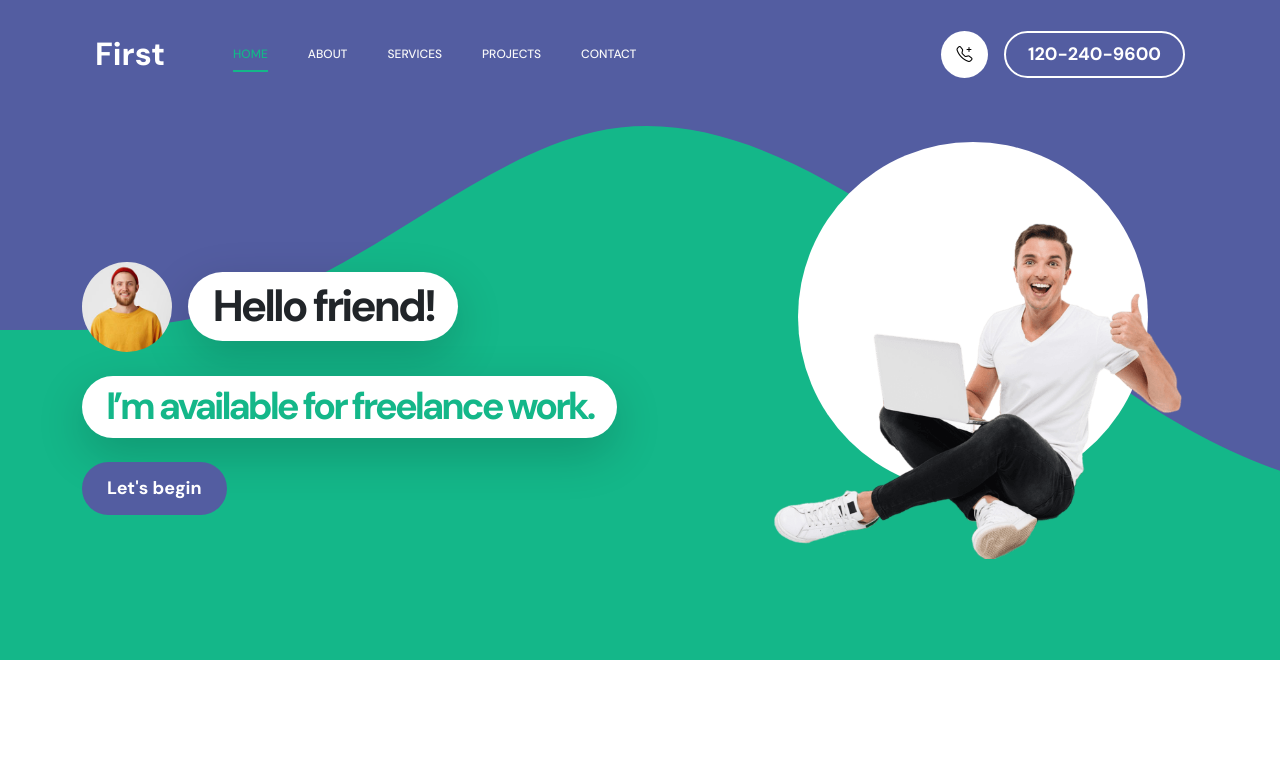
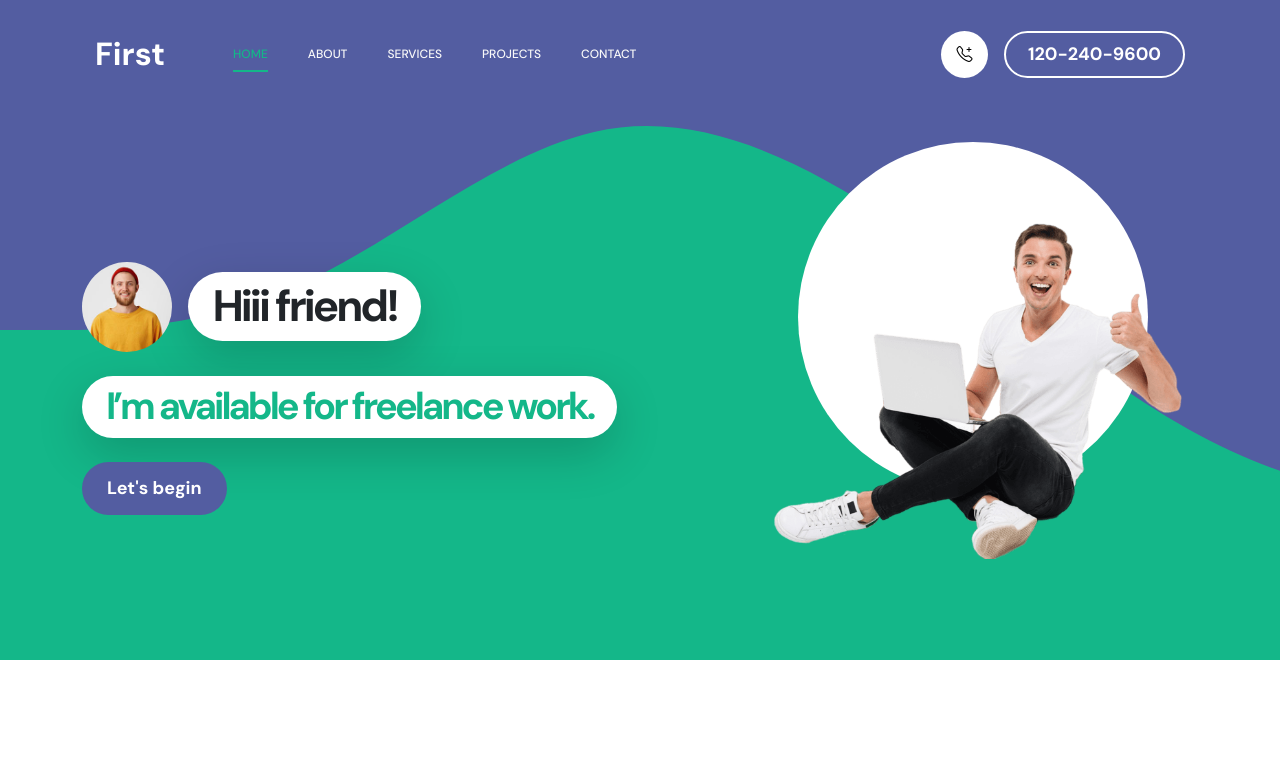
Before and after one commit to Prutha-Dongre/portfolio-app-deployment-CICD, a plain HTML site: page index.html in a window 1280 px wide. Shown: the top 777 px of the page. Drawn offline with Linux system fonts and the light colour scheme.

Commit message:
modified indes.html file

```diff
--- a/index.html
+++ b/index.html
@@ -102,7 +102,7 @@ https://templatemo.com/tm-578-first-portfolio
                                 <div class="hero-title-wrap d-flex align-items-center mb-4">
                                     <img src="images/happy-bearded-young-man.jpg" class="avatar-image avatar-image-large img-fluid" alt="">
 
-                                    <h1 class="hero-title ms-3 mb-0">Hello friend!</h1>
+                                    <h1 class="hero-title ms-3 mb-0">Hiii friend!</h1>
                                 </div>
 
                                 <h2 class="mb-4">I’m available for freelance work.</h2>
```
